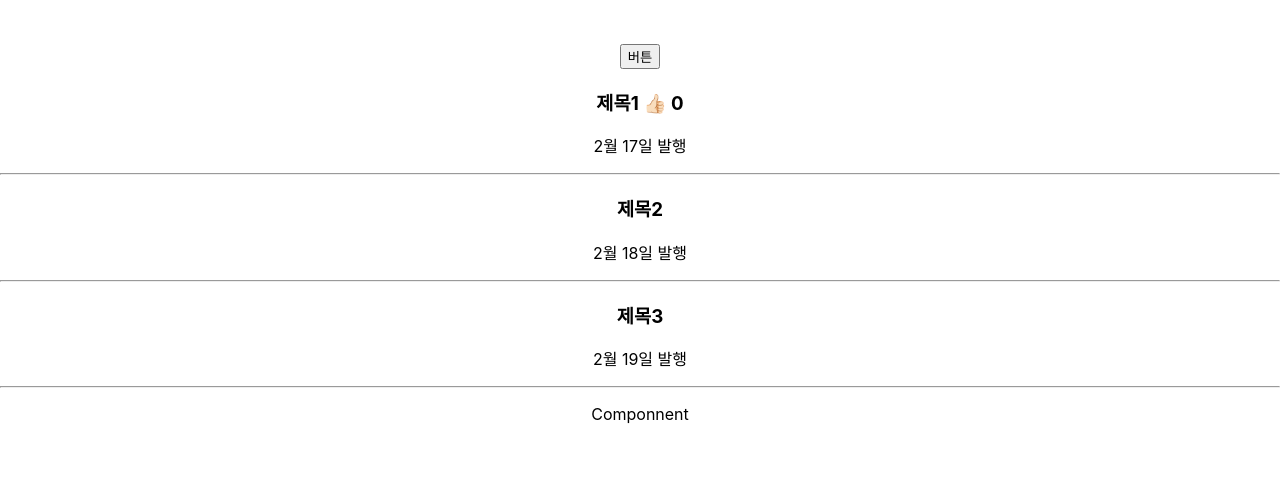
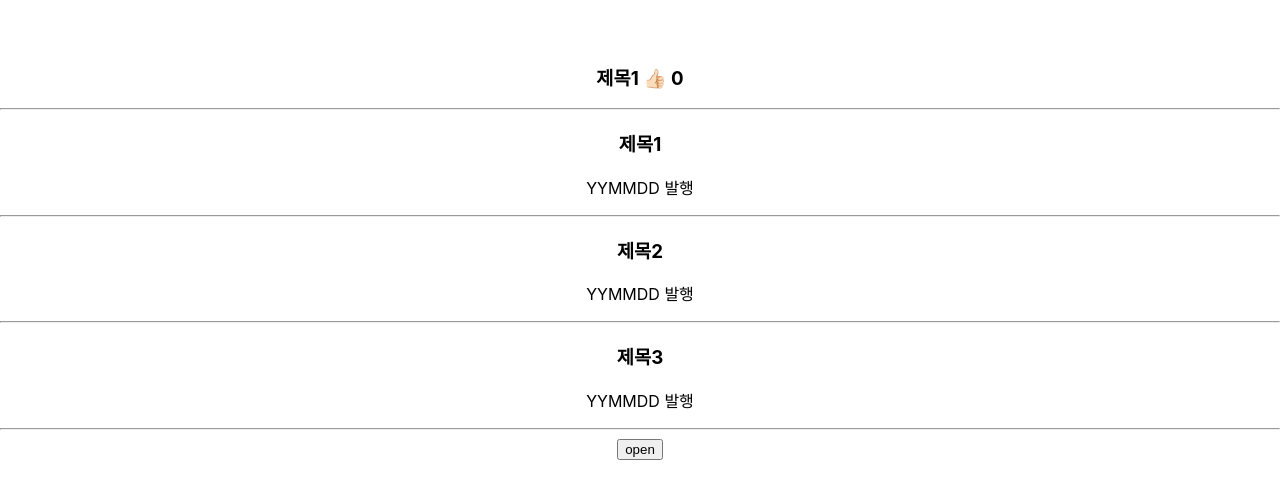
Before and after one commit to yejinleee/TIL_React, a React (Create React App) app in the folder blog/: page / in a window 1280 px wide. Shown: the top 498 px of the page. Built offline with nearby package versions, Linux system fonts and the light colour scheme.

Commit message:
문법(삼항,map,props)

```diff
--- a/blog/src/App.js
+++ b/blog/src/App.js
@@ -6,11 +6,12 @@ function App() {
 
   let [title, setTitle] = useState(['제목1','제목2','제목3']);
   let [thumb, setThumb] = useState(0);
+  let [seeModal, setSeeModal] = useState(false);
+  let [clickedTitle, setClickedTitle] = useState("");
 
-  function changeTitle(){
-    var newArr = [...title];
-    newArr[0]='변경제목1';
-    setTitle(newArr);
+  function isit(e){
+    setSeeModal(!seeModal);
+    e.target.innerText = e.target.innerText ==="open" ? e.target.innerText = "close" : e.target.innerText = "open";
   }
   return (
     <div className="App">
@@ -18,33 +19,31 @@ function App() {
         <div style= { {color : 'white', fontSize : '30px'}}> 개발 Blog </div>
      </div>
 
-     <button onClick={ changeTitle}>버튼</button>
      <div className="list">
       <h3> { title[0] } <span onClick={ ()=> {setThumb(thumb +1 )}}>👍🏻</span> {thumb} </h3>
-      <p>2월 17일 발행</p>
       <hr/>
      </div>
-      <div className="list">
-        <h3> { title[1] } </h3>
-        <p>2월 18일 발행</p>
-        <hr/>
-      </div>
-      <div className="list">
-        <h3> { title[2] } </h3>
-        <p>2월 19일 발행</p>
-        <hr/>
-      </div>
-
-
-      <Modal />
+     {
+       title.map( (each,i) =>{
+         return(
+          <div className="list" key={i}>
+          <h3 onClick={()=>{setClickedTitle(each)}}> { each } </h3>
+          <p> YYMMDD 발행</p>
+          <hr/>
+        </div>
+         )
+       })
+     }
+      <button onClick={isit}>open</button>
+      { seeModal===true ? <Modal clickedTitle={clickedTitle}/> : null}
     </div>
   );
 }
 
-function Modal(){
+function Modal(props){
   return(
     <div>
-      <p>Componnent</p>
+      <p>클릭된 제목 : {props.clickedTitle}</p>
     </div>
   )
 }
```
Also changed, not shown: 1 other file (tests, documents, lock files or other folders).
